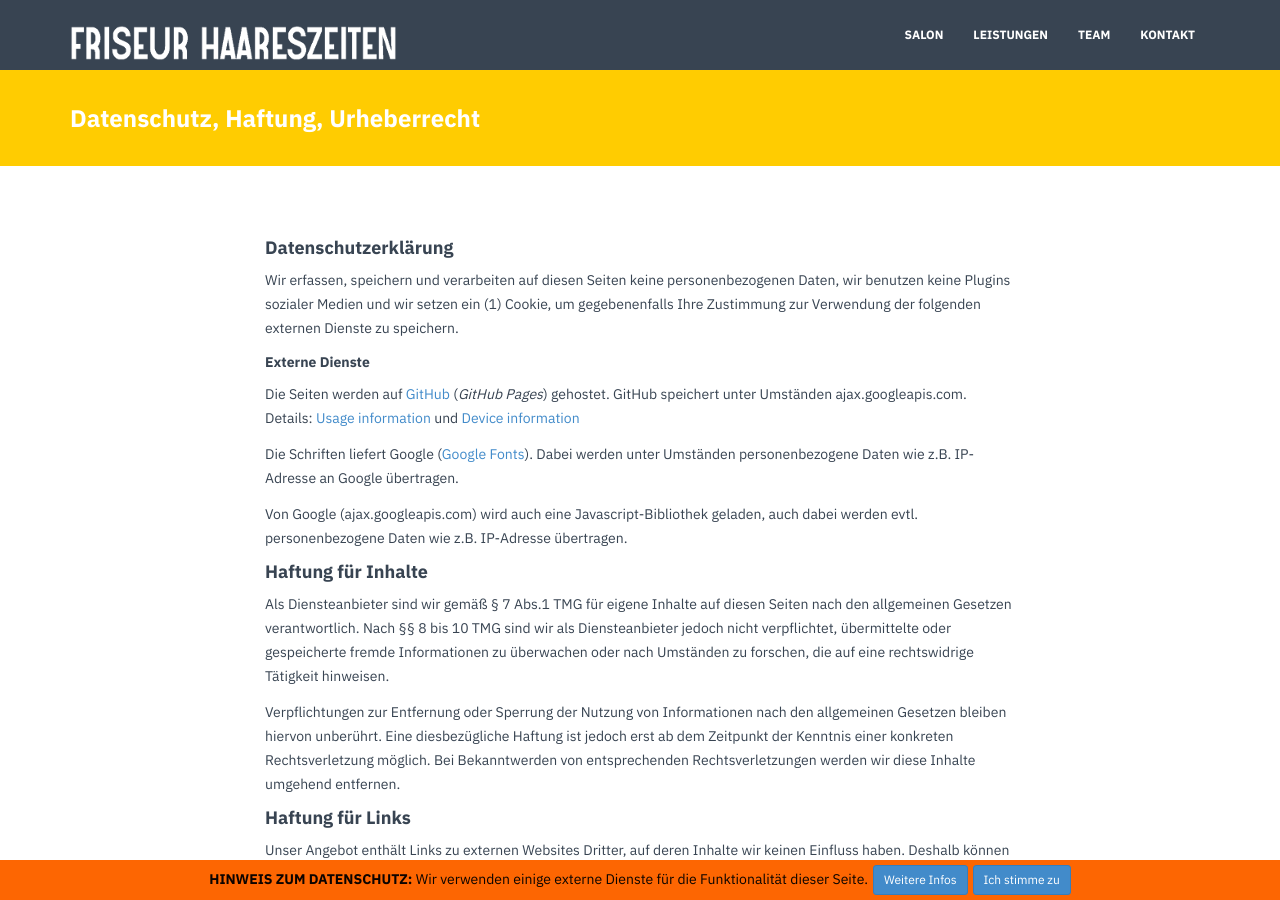
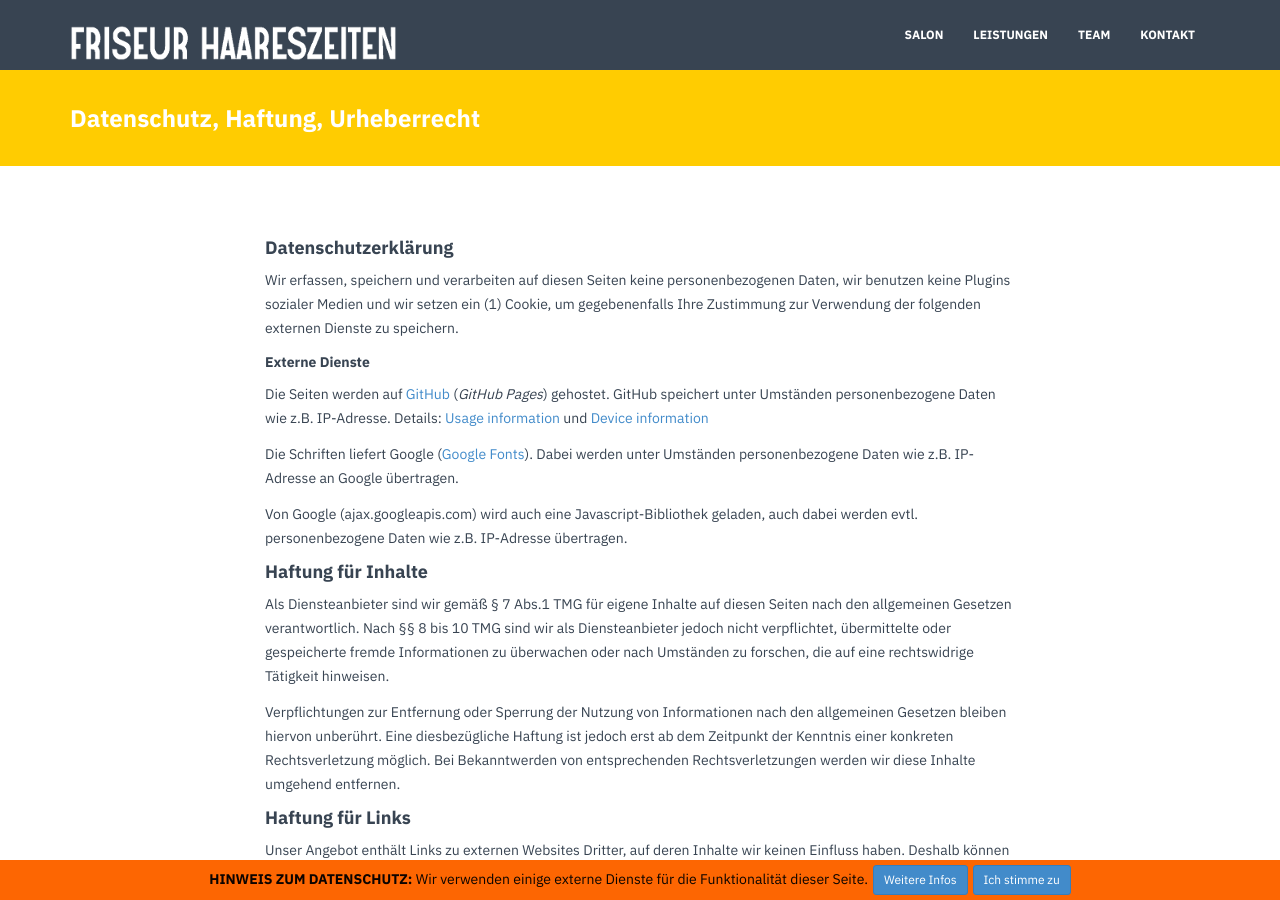
Before and after one commit to haareszeiten/haareszeiten.github.io, a Jekyll site: the page built from datenschutz.html, in a window 1280 px wide and 900 px high. Built offline with Jekyll 4.4.1, drawn with Linux system fonts in a browser that asks for light colours; nearby versions of some CDN libraries.

Commit message:
C&P error fixed

```diff
--- a/datenschutz.html
+++ b/datenschutz.html
@@ -16,7 +16,7 @@ footer: no
 
             <strong>Externe Dienste</strong>
             <p>Die Seiten werden auf <a href="https://github.com" target="_blank">GitHub</a> (<em>GitHub Pages</em>) gehostet. GitHub speichert
-                unter Umständen ajax.googleapis.com. Details:
+                unter Umständen personenbezogene Daten wie z.B. IP-Adresse. Details:
                 <a href="https://docs.github.com/en/github/site-policy/github-privacy-statement#usage-information" target="_blank">Usage information</a> und
                 <a href="https://docs.github.com/en/github/site-policy/github-privacy-statement#device-information" target="_blank">Device information</a> </p>
             <p>Die Schriften liefert Google
```
